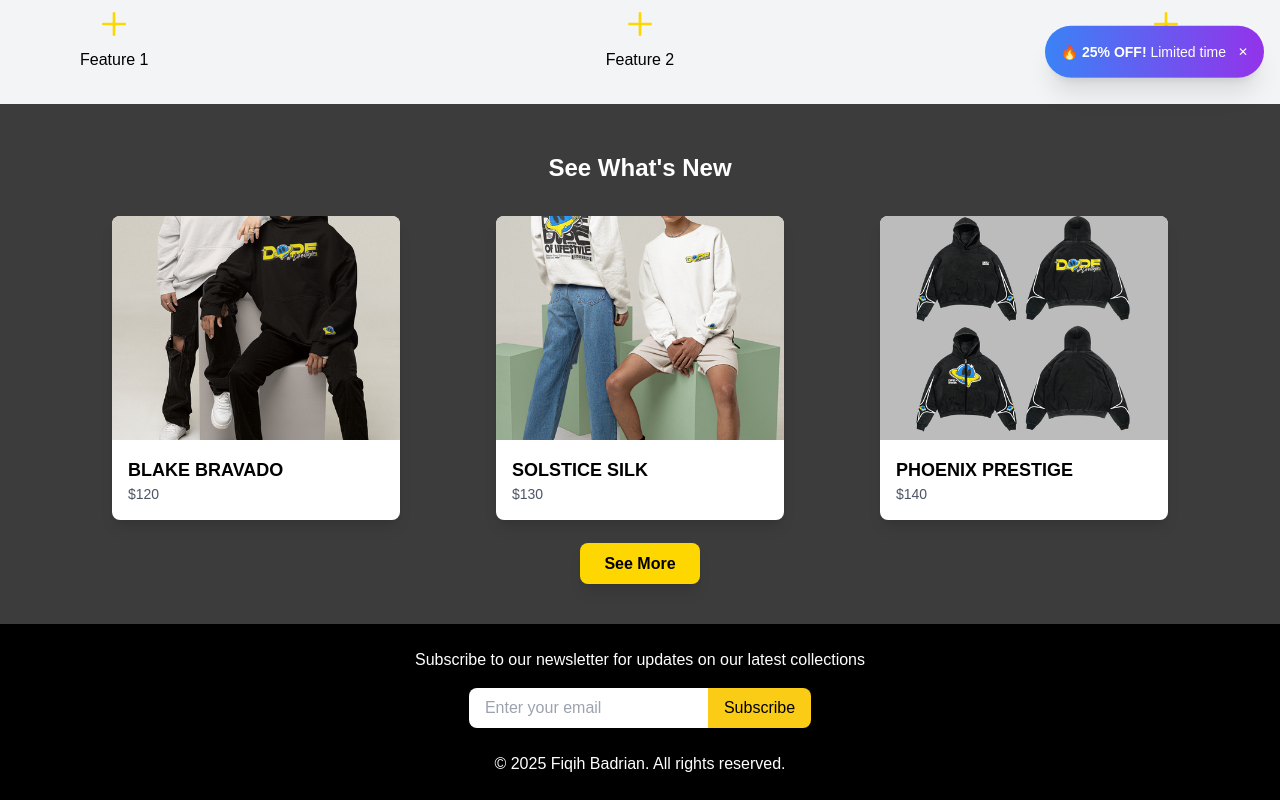
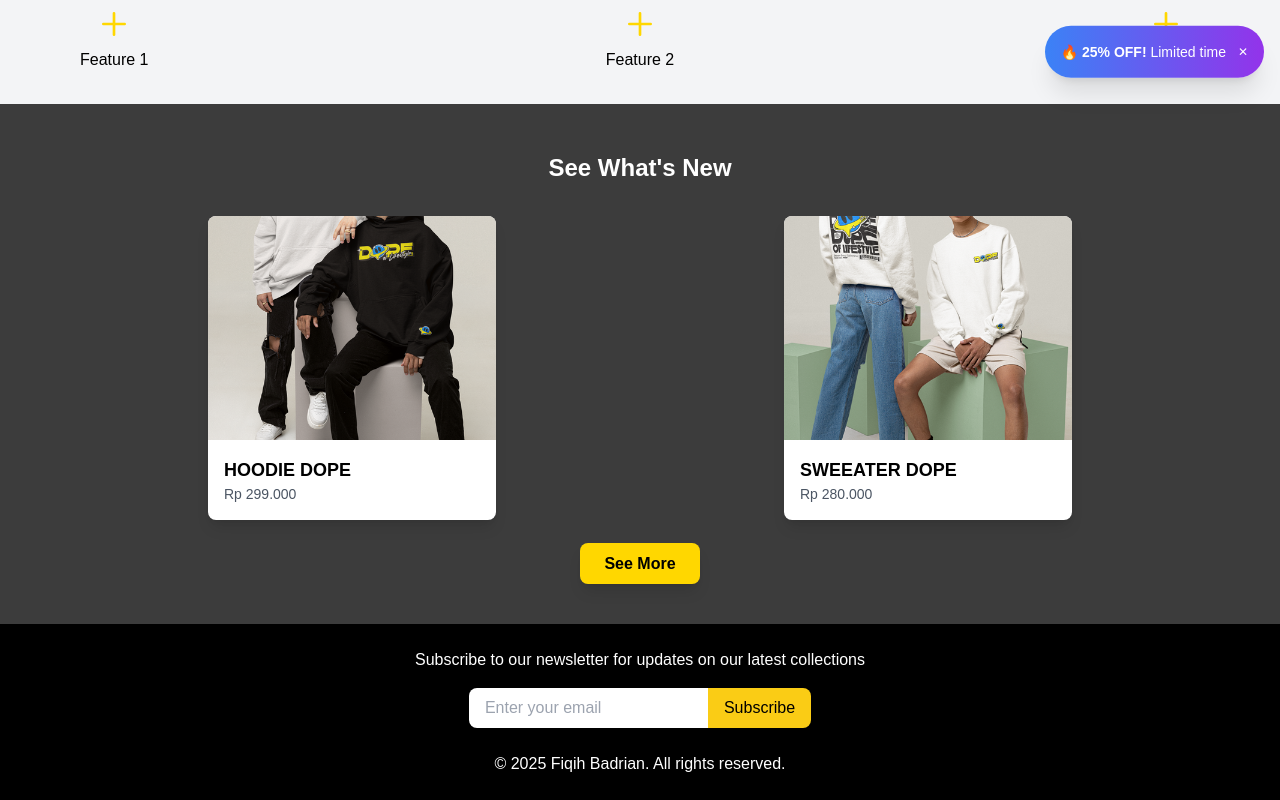
Before and after one commit to fiqihbadrian/brixite, a Next.js app: page / in a window 1280 px wide. Shown: the part 696-1496 px from the top of the page. Built offline with nearby package versions, Linux system fonts and the light colour scheme.

Commit message:
Update Products.jsx

```diff
--- a/src/components/Products.jsx
+++ b/src/components/Products.jsx
@@ -8,9 +8,8 @@ export default function Products() {
         <div className="flex flex-col md:flex-row justify-center gap-4 px-4 sm:px-8 md:px-12">
           {/* Product Cards */}
           {[
-            { name: 'BLAKE BRAVADO', image: '/product/org1.png' },
-            { name: 'SOLSTICE SILK', image: '/product/org2.png' },
-            { name: 'PHOENIX PRESTIGE', image: '/product/org3.png' },
+            { name: 'HOODIE DOPE', image: '/product/org1.png', price: '299.000' },
+            { name: 'SWEEATER DOPE', image: '/product/org2.png', price: '280.000' },
           ].map((product, index) => (
             <div key={index} className="card bg-white shadow-lg rounded-lg overflow-hidden w-72 mx-auto">
               <Image
@@ -23,7 +22,7 @@ export default function Products() {
               />
               <div className="p-4">
                 <h4 className="text-lg font-bold text-black">{product.name}</h4>
-                <p className="text-sm text-gray-600">${120 + index * 10}</p>
+                <p className="text-sm text-gray-600">Rp {product.price}</p>
               </div>
             </div>
           ))}
```
